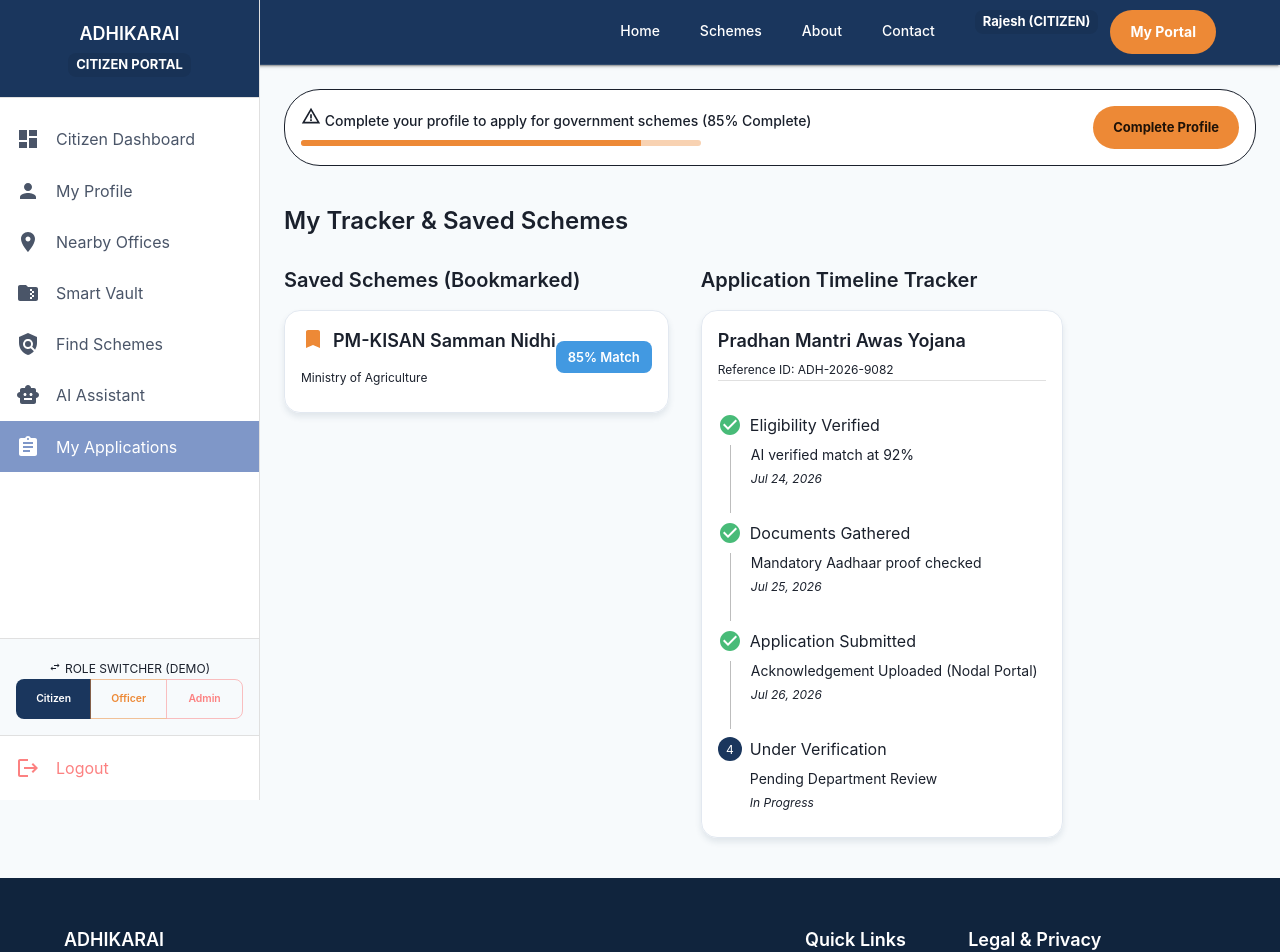
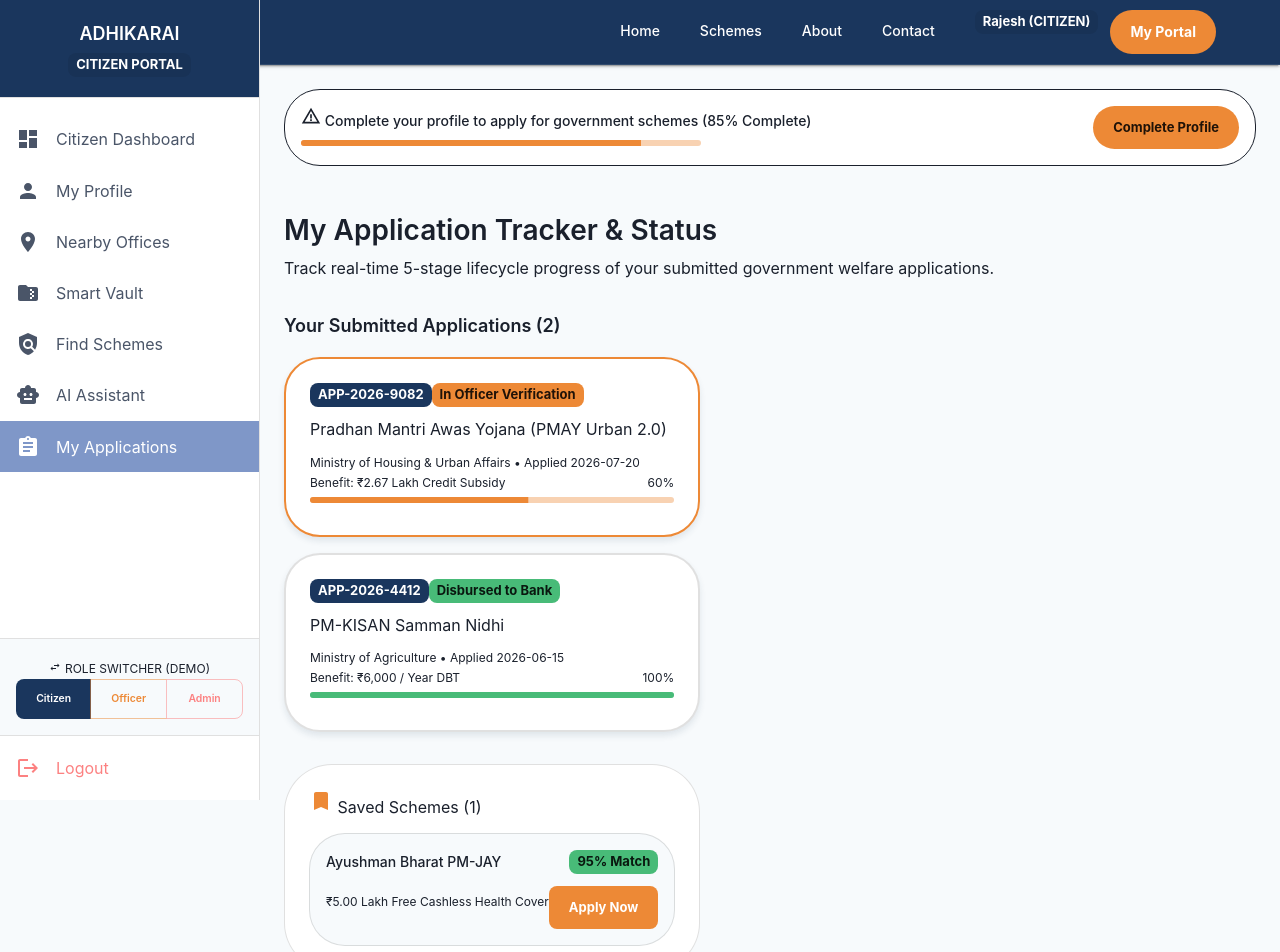
Before and after one commit to JAYASWAROOPA/Adhikarai_project, a React app in the folder Frontend/: page /applications in a window 1280 px wide. Shown: the top 952 px of the page. Built offline with nearby package versions, Linux system fonts and the light colour scheme; the HTML template or start-up script is replaced by a standard one.

Commit message:
feat(step-13): implement 5-stage real-time application tracker timeline with status badges

```diff
--- a/Frontend/src/pages/ApplicationsPage.jsx
+++ b/Frontend/src/pages/ApplicationsPage.jsx
@@ -1,4 +1,4 @@
-import React from 'react';
+import React, { useState } from 'react';
 import {
   Box,
   Typography,
@@ -12,84 +12,192 @@
   Step,
   StepLabel,
   StepContent,
-  Button
+  Button,
+  Paper,
+  LinearProgress
 } from '@mui/material';
 import CheckCircleIcon from '@mui/icons-material/CheckCircle';
 import BookmarkIcon from '@mui/icons-material/Bookmark';
+import AccessTimeIcon from '@mui/icons-material/AccessTime';
+import VerifiedUserIcon from '@mui/icons-material/VerifiedUser';
+import AccountBalanceIcon from '@mui/icons-material/AccountBalance';
+import ArrowForwardIcon from '@mui/icons-material/ArrowForward';
+import DescriptionIcon from '@mui/icons-material/Description';
+import { useNavigate } from 'react-router-dom';
+
+const FIVE_STAGE_TIMELINE = [
+  { id: 1, title: 'Applied', desc: 'Online application submitted via AI Auto-Fill Engine with QR verification hash.', date: 'Jul 20, 2026', status: 'completed' },
+  { id: 2, title: 'Document Review', desc: 'Aadhaar, Income Cert & Passbook auto-verified against Smart Vault.', date: 'Jul 22, 2026', status: 'completed' },
+  { id: 3, title: 'Officer Verification', desc: 'Assigned to Nodal Officer Suresh Patil (Andheri Revenue Portal).', date: 'Jul 25, 2026', status: 'active' },
+  { id: 4, title: 'Approved / Rejected', desc: 'Final department authorization & sanction certificate generation.', date: 'Pending', status: 'upcoming' },
+  { id: 5, title: 'Disbursement', desc: 'Direct Benefit Transfer (DBT) credit to Aadhaar-linked Bank Account.', date: 'Pending', status: 'upcoming' }
+];
 
 const ApplicationsPage = () => {
-  // Mock data for tracker
-  const trackingSteps = [
-    { label: 'Eligibility Verified', description: 'AI verified match at 92%', date: 'Jul 24, 2026' },
-    { label: 'Documents Gathered', description: 'Mandatory Aadhaar proof checked', date: 'Jul 25, 2026' },
-    { label: 'Application Submitted', description: 'Acknowledgement Uploaded (Nodal Portal)', date: 'Jul 26, 2026' },
-    { label: 'Under Verification', description: 'Pending Department Review', date: 'In Progress' }
+  const navigate = useNavigate();
+
+  const applicationsList = [
+    {
+      id: 'APP-2026-9082',
+      schemeName: 'Pradhan Mantri Awas Yojana (PMAY Urban 2.0)',
+      department: 'Ministry of Housing & Urban Affairs',
+      appliedDate: '2026-07-20',
+      activeStep: 2, // 0-indexed: Stage 3 (Officer Verification)
+      progress: 60,
+      benefit: '₹2.67 Lakh Credit Subsidy',
+      statusLabel: 'In Officer Verification',
+      statusColor: 'warning'
+    },
+    {
+      id: 'APP-2026-4412',
+      schemeName: 'PM-KISAN Samman Nidhi',
+      department: 'Ministry of Agriculture',
+      appliedDate: '2026-06-15',
+      activeStep: 4, // Stage 5 (Disbursement)
+      progress: 100,
+      benefit: '₹6,000 / Year DBT',
+      statusLabel: 'Disbursed to Bank',
+      statusColor: 'success'
+    }
   ];
 
+  const [selectedApp, setSelectedApp] = useState(applicationsList[0]);
+
   return (
-    <Box sx={{ py: 2 }}>
-      <Typography variant="h4" fontWeight="bold" sx={{ mb: 4 }}>
-        My Tracker & Saved Schemes
+    <Box sx={{ py: 3 }}>
+      <Typography variant="h3" fontWeight="bold" color="primary.main" gutterBottom>
+        My Application Tracker & Status
+      </Typography>
+      <Typography variant="body1" color="text.secondary" sx={{ mb: 4 }}>
+        Track real-time 5-stage lifecycle progress of your submitted government welfare applications.
       </Typography>
 
       <Grid container spacing={4}>
-        {/* Saved Schemes List */}
-        <Grid item xs={12} md={6}>
-          <Typography variant="h5" fontWeight="bold" sx={{ mb: 2 }}>
-            Saved Schemes (Bookmarked)
+        {/* Left Side: Applications List (40%) */}
+        <Grid item xs={12} md={5}>
+          <Typography variant="h6" fontWeight="bold" color="primary.main" sx={{ mb: 2 }}>
+            Your Submitted Applications ({applicationsList.length})
           </Typography>
           <Stack spacing={2}>
-            <Card>
-              <CardContent sx={{ display: 'flex', justifyContent: 'space-between', alignItems: 'center' }}>
-                <Box>
-                  <Stack direction="row" spacing={1} alignItems="center" sx={{ mb: 1 }}>
-                    <BookmarkIcon color="secondary" />
-                    <Typography variant="h6" fontWeight="bold">PM-KISAN Samman Nidhi</Typography>
+            {applicationsList.map((app) => {
+              const isSelected = selectedApp.id === app.id;
+              return (
+                <Card
+                  key={app.id}
+                  onClick={() => setSelectedApp(app)}
+                  sx={{
+                    p: 1,
+                    borderRadius: 3,
+                    cursor: 'pointer',
+                    border: '2px solid',
+                    borderColor: isSelected ? 'secondary.main' : 'divider',
+                    bgcolor: isSelected ? 'primary.50' : 'background.paper',
+                    transition: 'all 0.2s ease'
+                  }}
+                >
+                  <CardContent>
+                    <Stack direction="row" justifyContent="space-between" alignItems="flex-start" sx={{ mb: 1 }}>
+                      <Chip label={app.id} size="small" color="primary" sx={{ fontWeight: 'bold' }} />
+                      <Chip label={app.statusLabel} color={app.statusColor} size="small" sx={{ fontWeight: 'bold' }} />
                     </Stack>
-                  <Typography variant="caption" color="text.secondary">Ministry of Agriculture</Typography>
+                    <Typography variant="subtitle1" fontWeight="bold" color="primary.main" gutterBottom>
+                      {app.schemeName}
+                    </Typography>
+                    <Typography variant="caption" color="text.secondary" display="block" sx={{ mb: 1.5 }}>
+                      {app.department} • Applied {app.appliedDate}
+                    </Typography>
+                    <Box sx={{ display: 'flex', justifyContent: 'space-between', alignItems: 'center', mb: 0.5 }}>
+                      <Typography variant="caption" fontWeight="bold" color="secondary.main">
+                        Benefit: {app.benefit}
+                      </Typography>
+                      <Typography variant="caption" fontWeight="bold">{app.progress}%</Typography>
                     </Box>
-                <Chip label="85% Match" color="info" />
+                    <LinearProgress variant="determinate" value={app.progress} color={app.statusColor} sx={{ height: 6, borderRadius: 3 }} />
                   </CardContent>
                 </Card>
+              );
+            })}
           </Stack>
+
+          {/* Bookmarked / Saved Schemes Widget */}
+          <Paper elevation={0} sx={{ p: 3, mt: 4, borderRadius: 4, border: '1px solid', borderColor: 'divider' }}>
+            <Typography variant="subtitle1" fontWeight="bold" color="primary.main" gutterBottom display="flex" alignItems="center" gap={1}>
+              <BookmarkIcon color="secondary" /> Saved Schemes (1)
+            </Typography>
+            <Paper elevation={0} sx={{ p: 2, bgcolor: 'background.default', borderRadius: 3, border: '1px solid', borderColor: 'divider', mt: 1.5 }}>
+              <Box sx={{ display: 'flex', justifyContent: 'space-between', alignItems: 'center' }}>
+                <Typography variant="subtitle2" fontWeight="bold">Ayushman Bharat PM-JAY</Typography>
+                <Chip label="95% Match" color="success" size="small" sx={{ fontWeight: 'bold' }} />
+              </Box>
+              <Typography variant="caption" color="text.secondary" display="block" sx={{ mt: 0.5 }}>
+                ₹5.00 Lakh Free Cashless Health Cover
+              </Typography>
+              <Button size="small" variant="contained" color="secondary" onClick={() => navigate('/schemes/3')} sx={{ mt: 1.5, fontWeight: 'bold' }}>
+                Apply Now
+              </Button>
+            </Paper>
+          </Paper>
         </Grid>
 
-        {/* Live Application Tracker */}
-        <Grid item xs={12} md={6}>
-          <Typography variant="h5" fontWeight="bold" sx={{ mb: 2 }}>
-            Application Timeline Tracker
+        {/* Right Side: 5-Stage Live Timeline Tracker (60%) */}
+        <Grid item xs={12} md={7}>
+          <Paper elevation={0} sx={{ p: 4, borderRadius: 4, border: '1px solid', borderColor: 'divider', bgcolor: '#ffffff' }}>
+            <Box sx={{ display: 'flex', justifyContent: 'space-between', alignItems: 'flex-start', mb: 2 }}>
+              <Box>
+                <Typography variant="h5" fontWeight="bold" color="primary.main">
+                  {selectedApp.schemeName}
                 </Typography>
-          <Card>
-            <CardContent>
-              <Typography variant="h6" fontWeight="bold" color="primary.main">
-                Pradhan Mantri Awas Yojana
+                <Typography variant="caption" color="text.secondary" display="block">
+                  Application ID: <strong>{selectedApp.id}</strong> • Department: {selectedApp.department}
                 </Typography>
-              <Typography variant="caption" display="block" color="text.secondary" sx={{ mb: 3 }}>
-                Reference ID: ADH-2026-9082
+              </Box>
+              <Chip label={`${selectedApp.progress}% Processed`} color={selectedApp.statusColor} sx={{ fontWeight: 'bold' }} />
+            </Box>
+
+            <Divider sx={{ my: 2.5 }} />
+
+            {/* 5-Stage Stepper Tracker */}
+            <Typography variant="subtitle1" fontWeight="bold" color="secondary.main" sx={{ mb: 2 }}>
+              5-Stage Real-Time Verification Lifecycle
             </Typography>
-              <Divider sx={{ mb: 3 }} />
 
-              <Stepper orientation="vertical" activeStep={3}>
-                {trackingSteps.map((step, index) => (
-                  <Step key={index} active={true}>
+            <Stepper orientation="vertical" activeStep={selectedApp.activeStep}>
+              {FIVE_STAGE_TIMELINE.map((stage, idx) => {
+                const isCompleted = idx < selectedApp.activeStep;
+                const isActive = idx === selectedApp.activeStep;
+
+                return (
+                  <Step key={stage.id} active={isActive || isCompleted} completed={isCompleted}>
                     <StepLabel
-                      icon={index < 3 ? <CheckCircleIcon color="success" /> : undefined}
+                      icon={
+                        isCompleted ? (
+                          <CheckCircleIcon color="success" />
+                        ) : isActive ? (
+                          <AccessTimeIcon color="warning" />
+                        ) : undefined
+                      }
                     >
-                      <Typography fontWeight="bold">{step.label}</Typography>
+                      <Typography variant="subtitle2" fontWeight="bold" color={isActive ? 'secondary.main' : isCompleted ? 'success.main' : 'text.secondary'}>
+                        Stage {stage.id}: {stage.title}
+                      </Typography>
                     </StepLabel>
                     <StepContent>
-                      <Typography variant="body2" color="text.secondary">
-                        {step.description}
+                      <Typography variant="body2" color="text.secondary" paragraph sx={{ mb: 1, lineHeight: 1.5 }}>
+                        {stage.desc}
                       </Typography>
-                      <Typography variant="caption" display="block" sx={{ mt: 0.5, fontStyle: 'italic' }}>
-                        {step.date}
-                      </Typography>
+                      <Chip
+                        label={isCompleted ? `Verified: ${stage.date}` : isActive ? `Active Status: In Progress` : `Pending`}
+                        size="small"
+                        color={isCompleted ? 'success' : isActive ? 'warning' : 'default'}
+                        variant={isCompleted ? 'contained' : 'outlined'}
+                        sx={{ fontWeight: 'bold' }}
+                      />
                     </StepContent>
                   </Step>
-                ))}
+                );
+              })}
             </Stepper>
-            </CardContent>
-          </Card>
+          </Paper>
         </Grid>
       </Grid>
     </Box>
```
Lines whose indentation alone changed are shown as unchanged.
